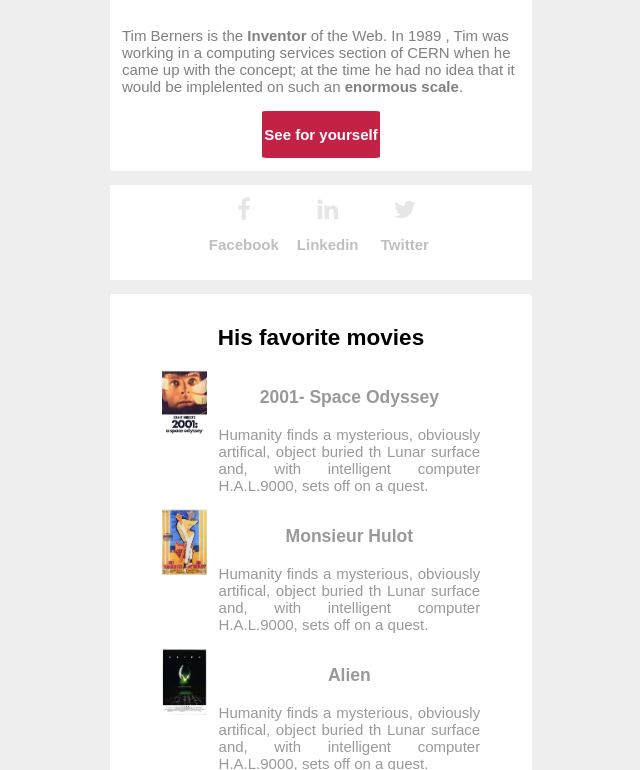
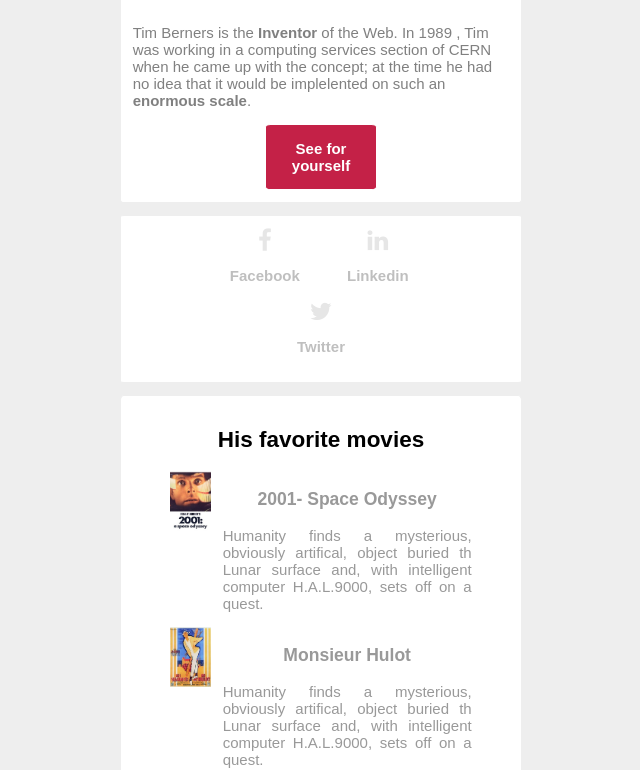
Before and after one commit to yousefalsatouf/Tim-berners-lee, a website: page index.html in a window 1280 px wide. Shown: the part 207-977 px from the top of the page, without its empty margins (319-959 px from the left). Drawn offline with Linux system fonts and the light colour scheme.

Commit message:
some update, but all is clear

```diff
--- a/assets/scss/_variable.scss
+++ b/assets/scss/_variable.scss
@@ -1,18 +1,18 @@
 //all background color here ...
-$bgColorContainer: #FFF;
+$bgColorWhite: #FFF;
 $bgColorBody: #eee;
 //all about text is here ...
-$titleColor: #C42147;
 $textColor: gray;
 $textAlignCenter: center;
 $titleBtnColor: #C42147;
+$textColorSecondLevel: #999;
 //all about fonts here
 $fontSize: 15px;
 $fontFamily: Arial,
 Helvetica,
 sans-serif;
 //all about width here
-$MaxWidthContainer: 35%;
+$MaxWidthContainer: (100/3)*1%;
 $fullWidth: 100%;
 //all about padding here
 $zeroPadding: 0px;
--- a/assets/scss/style.scss
+++ b/assets/scss/style.scss
@@ -27,7 +27,7 @@
             // this is for the three sections ...
             section {
                 border: $secitonBorder;
-                background-color: #fff;
+                background-color: $bgColorWhite;
                 border-radius: 1%;
                 padding: 1rem;
                 margin: 1rem;
@@ -41,7 +41,7 @@
                     div:first-child {
                         width: 15%;
                         img {
-                            border: 5px solid #999;
+                            border: 5px solid $textColorSecondLevel;
                             border-radius: 50%;
                             width: 100%;
                         }
@@ -52,25 +52,25 @@
                         justify-content: center;
                         color: $textColor;
                         h2 {
-                            color: $titleColor;
+                            color: $titleBtnColor;
                             font-size: 40px;
                             width: 100%;
                             text-align: center;
                             margin: 0%
                         }
                         .btn {
-                            background-color: #C42147;
+                            background-color: $titleBtnColor;
                             width: 30%;
-                            text-align: center;
+                            text-align: $textAlignCenter;
                             font-weight: bold;
-                            color: #fff;
-                            border: 1px solid #fff;
+                            color: $bgColorWhite;
+                            border: 1px solid $bgColorWhite;
                             border-radius: 5%;
                         }
                         .btn:hover {
-                            background-color: #fff;
+                            background-color: $bgColorWhite;
                             width: 30%;
-                            text-align: center;
+                            text-align: $textAlignCenter;
                             font-weight: bold;
                             color: #f00;
                             cursor: pointer;
@@ -93,7 +93,7 @@
                         font-weight: bold;
                         .fa {
                             font-size: 2rem;
-                            text-align: center;
+                            text-align: $textAlignCenter;
                             text-decoration: none;
                             color: #999;
                             width: 100%;
@@ -104,18 +104,18 @@
             //the third section ...
             .section-3 {
                 article {
-                    max-width: 80%;
+                    max-width: ($fullWidth - 20%);
                     margin: auto;
-                    text-align: center;
+                    text-align: $textAlignCenter;
                     .movies {
                         display: flex;
                         font-family: $fontFamily;
-                        color: #999;
+                        color: $textColorSecondLevel;
                         font-weight: 200;
                         font-size: $fontSize;
                         text-align: justify;
                         .photo-film {
-                            width: 50%;
+                            width: ($fullWidth - 50%);
                             margin-right: 1rem;
                             img {
                                 max-width: $fullWidth;
```
Also changed, not shown: assets/css/style.css, 1 other file.
